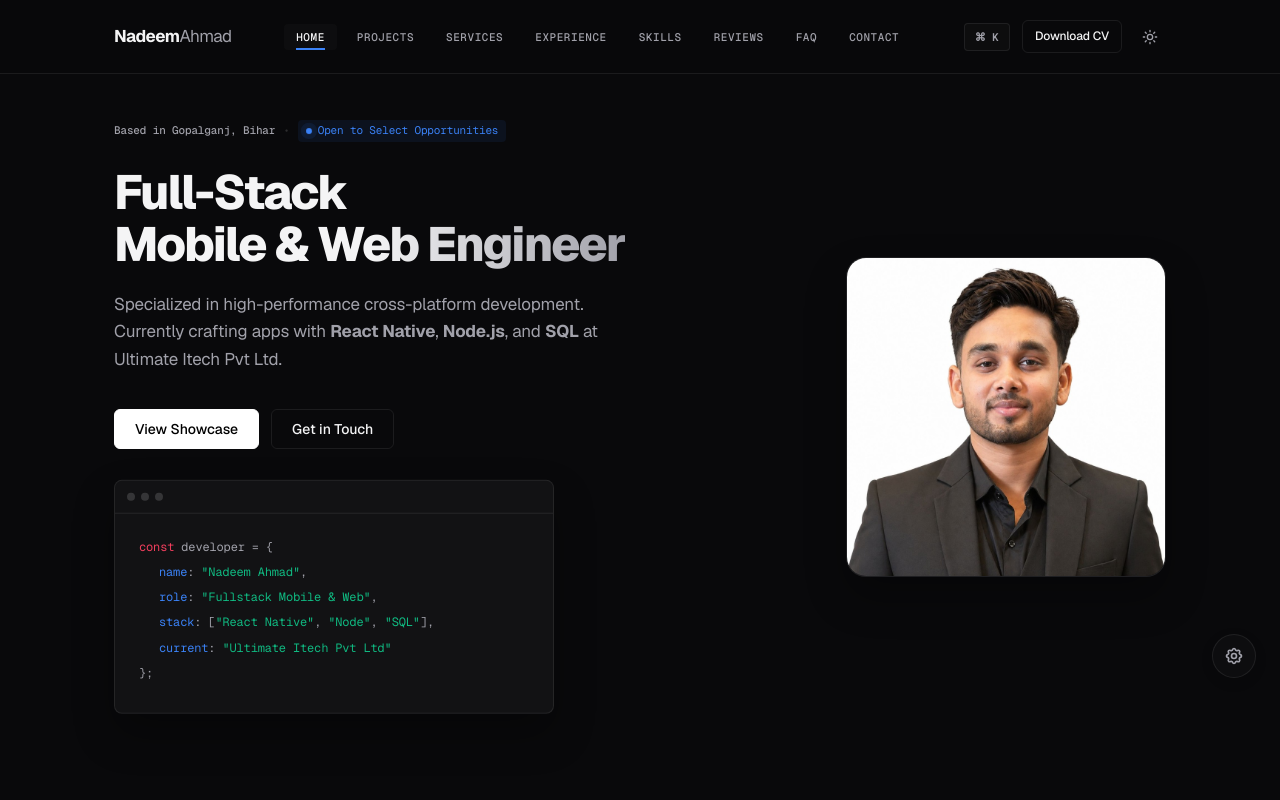
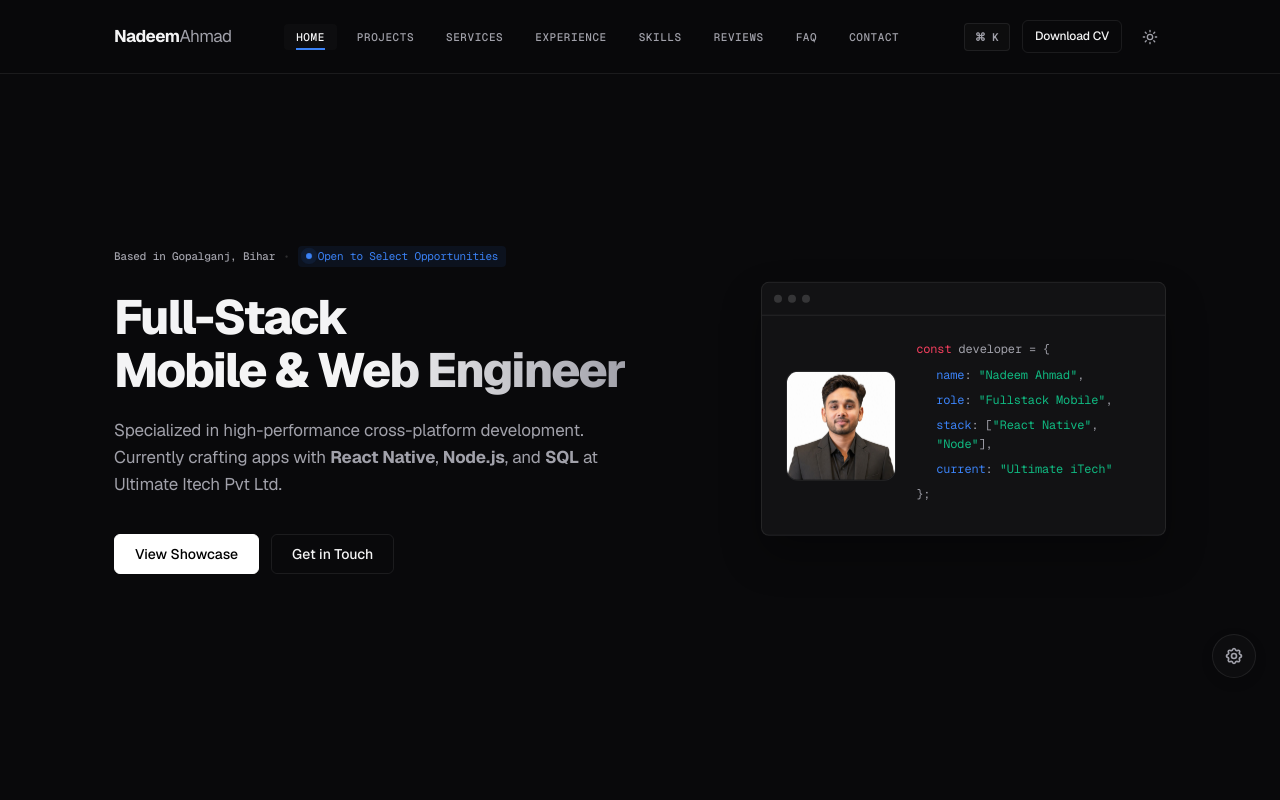
Before and after one commit to Nadeemahmad321/Nadeem-portfolio, a React (Vite) app in the folder frontend/: page / in a window 1280 px wide. Shown: the top 800 px of the page. Built offline with nearby package versions, Linux system fonts and the light colour scheme.

Commit message:
Unify profile image and code slate into a single cohesive developer card widget

```diff
--- a/frontend/src/components/Hero.jsx
+++ b/frontend/src/components/Hero.jsx
@@ -17,7 +17,7 @@ export default function Hero({ scrollTo }) {
         <p className="hero-lead">
           Specialized in high-performance cross-platform development. Currently crafting apps with <strong>React Native</strong>, <strong>Node.js</strong>, and <strong>SQL</strong> at Ultimate Itech Pvt Ltd.
         </p>
-        <div className="hero-actions" style={{ marginBottom: '32px' }}>
+        <div className="hero-actions">
           <button onClick={() => scrollTo('projects')} className="btn btn-primary">
             View Showcase
           </button>
@@ -25,27 +25,28 @@ export default function Hero({ scrollTo }) {
             Get in Touch
           </button>
         </div>
+      </div>
 
-        {/* Code Slate in Left Column */}
-        <div className="tech-slate" style={{ maxWidth: '440px' }}>
+      <div className="hero-graphic">
+        <div className="tech-slate unified-card">
           <div className="slate-bar">
             <span className="s-dot"></span>
             <span className="s-dot"></span>
             <span className="s-dot"></span>
           </div>
-          <div className="slate-content">
-            <div className="code-line"><span className="c-key">const</span> developer = &#123;</div>
-            <div className="code-line indent"><span className="c-prop">name</span>: <span className="c-val">"Nadeem Ahmad"</span>,</div>
-            <div className="code-line indent"><span className="c-prop">role</span>: <span className="c-val">"Fullstack Mobile & Web"</span>,</div>
-            <div className="code-line indent"><span className="c-prop">stack</span>: [<span className="c-val">"React Native"</span>, <span className="c-val">"Node"</span>, <span className="c-val">"SQL"</span>],</div>
-            <div className="code-line indent"><span className="c-prop">current</span>: <span className="c-val">"Ultimate Itech Pvt Ltd"</span></div>
-            <div className="code-line">&#125;;</div>
+          <div className="slate-content unified-content">
+            <div className="profile-image-container mini-profile">
+              <img src={profileImg} alt="Nadeem Ahmad" className="profile-img" />
+            </div>
+            <div className="code-details">
+              <div className="code-line"><span className="c-key">const</span> developer = &#123;</div>
+              <div className="code-line indent"><span className="c-prop">name</span>: <span className="c-val">"Nadeem Ahmad"</span>,</div>
+              <div className="code-line indent"><span className="c-prop">role</span>: <span className="c-val">"Fullstack Mobile"</span>,</div>
+              <div className="code-line indent"><span className="c-prop">stack</span>: [<span className="c-val">"React Native"</span>, <span className="c-val">"Node"</span>],</div>
+              <div className="code-line indent"><span className="c-prop">current</span>: <span className="c-val">"Ultimate iTech"</span></div>
+              <div className="code-line">&#125;;</div>
+            </div>
           </div>
-        </div>
-      </div>
-      <div className="hero-graphic">
-        <div className="profile-image-container">
-          <img src={profileImg} alt="Nadeem Ahmad" className="profile-img" />
         </div>
       </div>
     </section>
--- a/frontend/src/index.css
+++ b/frontend/src/index.css
@@ -386,6 +386,10 @@ section {
   transition: all 0.3s ease;
 }
 
+.tech-slate.unified-card {
+  max-width: 480px;
+}
+
 [data-theme="light"] .tech-slate {
   background: #f4f4f5;
 }
@@ -394,6 +398,33 @@ section {
   transform: translateY(-4px);
   border-color: var(--highlight);
   box-shadow: 0 25px 50px rgba(0, 0, 0, 0.4), 0 0 30px var(--highlight-glow);
+}
+
+.unified-content {
+  display: flex;
+  gap: 20px;
+  align-items: center;
+}
+
+.mini-profile {
+  width: 110px;
+  height: 110px;
+  flex-shrink: 0;
+  border-radius: 12px;
+  box-shadow: none;
+}
+
+.mini-profile:hover {
+  transform: none;
+  box-shadow: none;
+}
+
+@media (max-width: 768px) {
+  .unified-content {
+    flex-direction: column;
+    align-items: flex-start;
+    gap: 16px;
+  }
 }
 
 .slate-bar {
```
